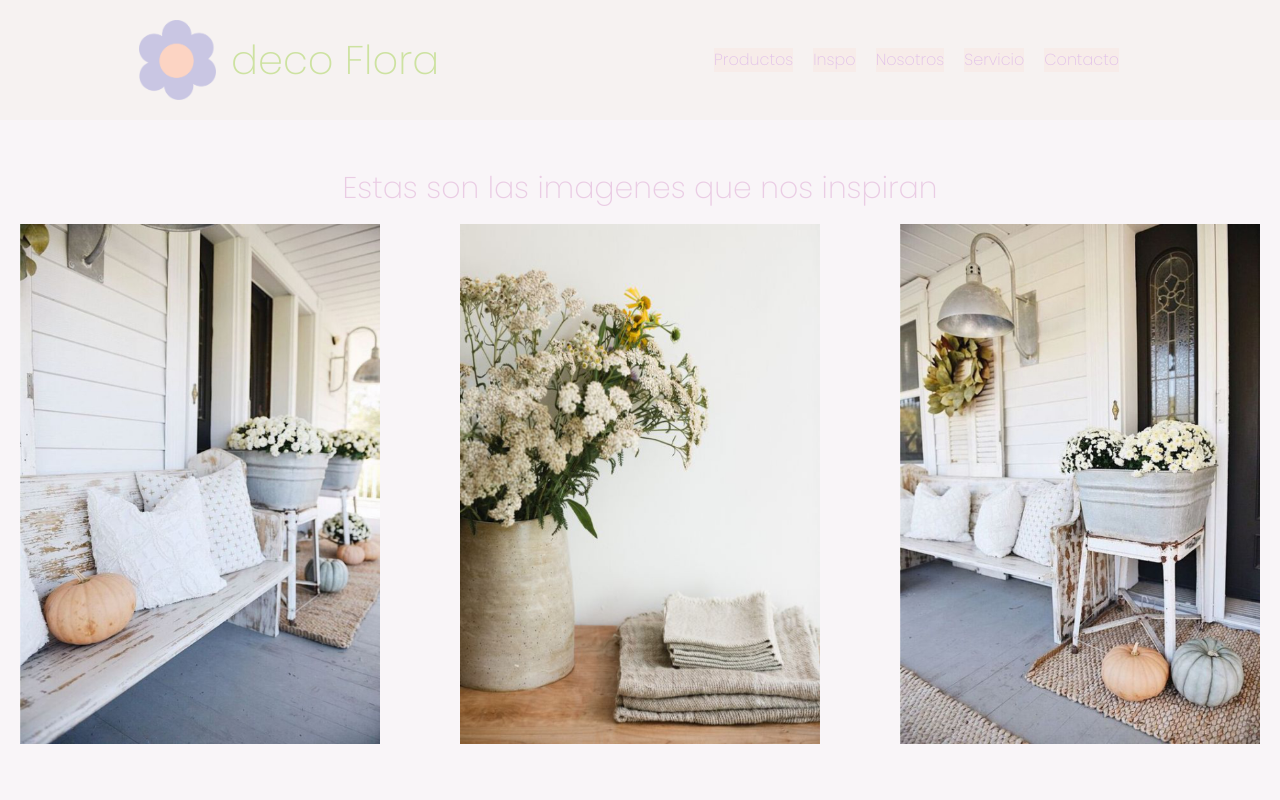
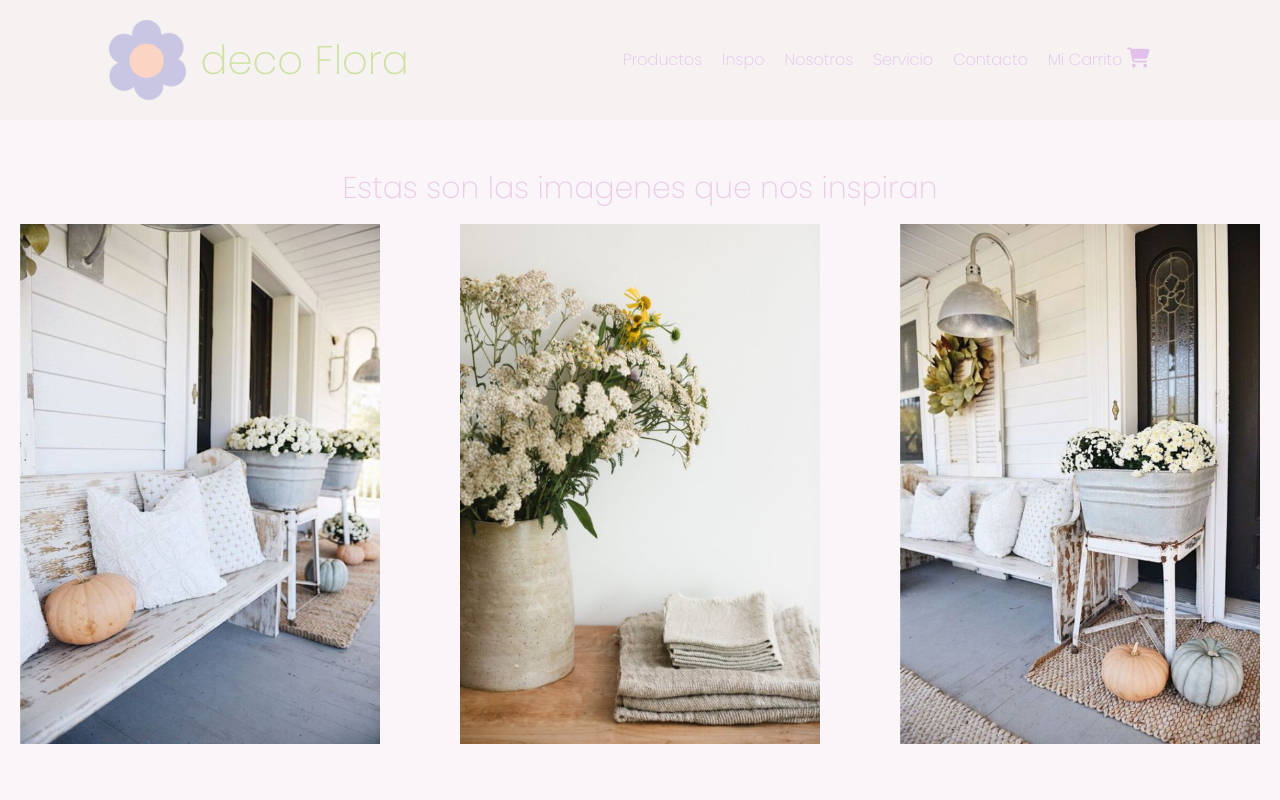
Before and after one commit to Fcosta88/flora-deco-costa, a website: page inspo.html in a window 1280 px wide. Shown: the top 800 px of the page. Drawn offline with nearby package versions, Linux system fonts and the light colour scheme.

Commit message:
cambios guardados scss

```diff
--- a/inspo.html
+++ b/inspo.html
@@ -40,7 +40,12 @@
                         <a href="nosotros.html">Nosotros</a>
                         <a href="servicio.html">Servicio</a>
                         <a href="contacto.html">Contacto</a>
-
+                        <div class="carrito">
+                            <a href="">Mi Carrito <i class="fa-solid fa-cart-shopping"></i> </a>
+                        </div>
+                    </div>
+                </div>
+            </div>
                     </div>
                 </div>
             </div>
--- a/scss/main.scss
+++ b/scss/main.scss
@@ -73,7 +73,7 @@ header {
     margin: 10px;
     text-decoration: none;
     color: rgb(225, 193, 233);
-    background-color: #f7ece9;
+
     border-color: #f9f1ee;
 
 
--- a/secciones/_animaciones.scss
+++ b/secciones/_animaciones.scss
@@ -17,6 +17,6 @@ logo img:hover {
     }
 
     100% {
-        background-color: #f6f2f1;
+        background-color:  #f6f2f1;
     }
 }
```
Also changed, not shown: css/style.css, 1 other file.
